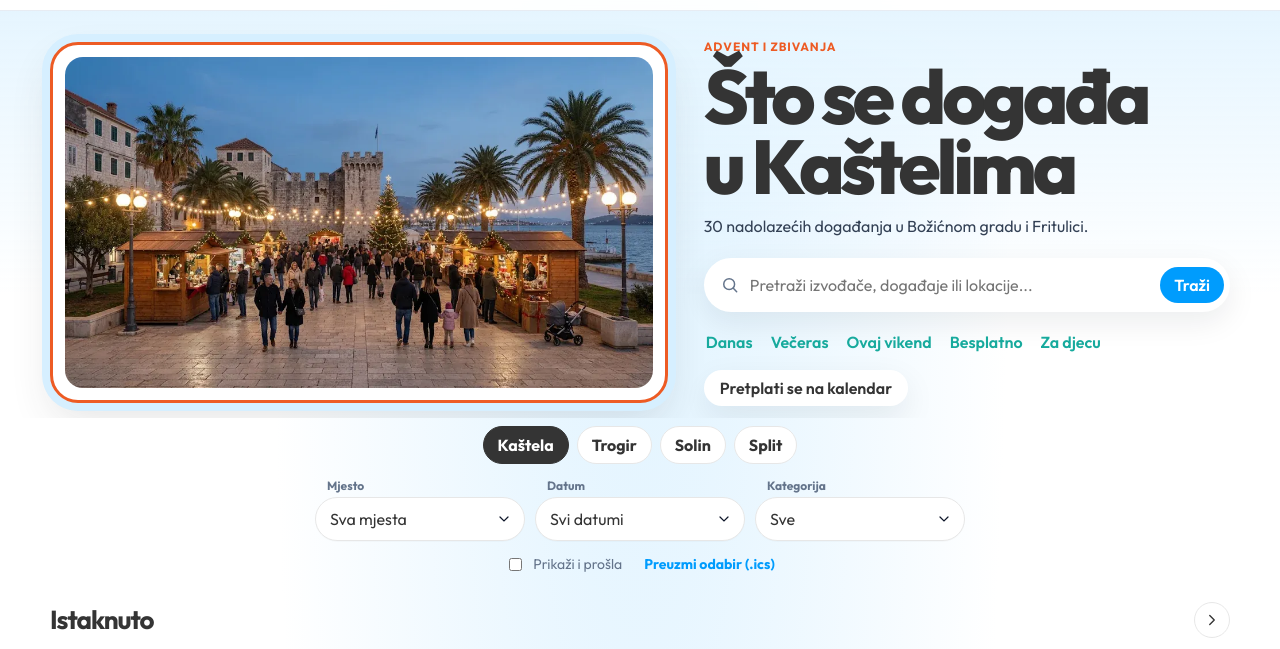
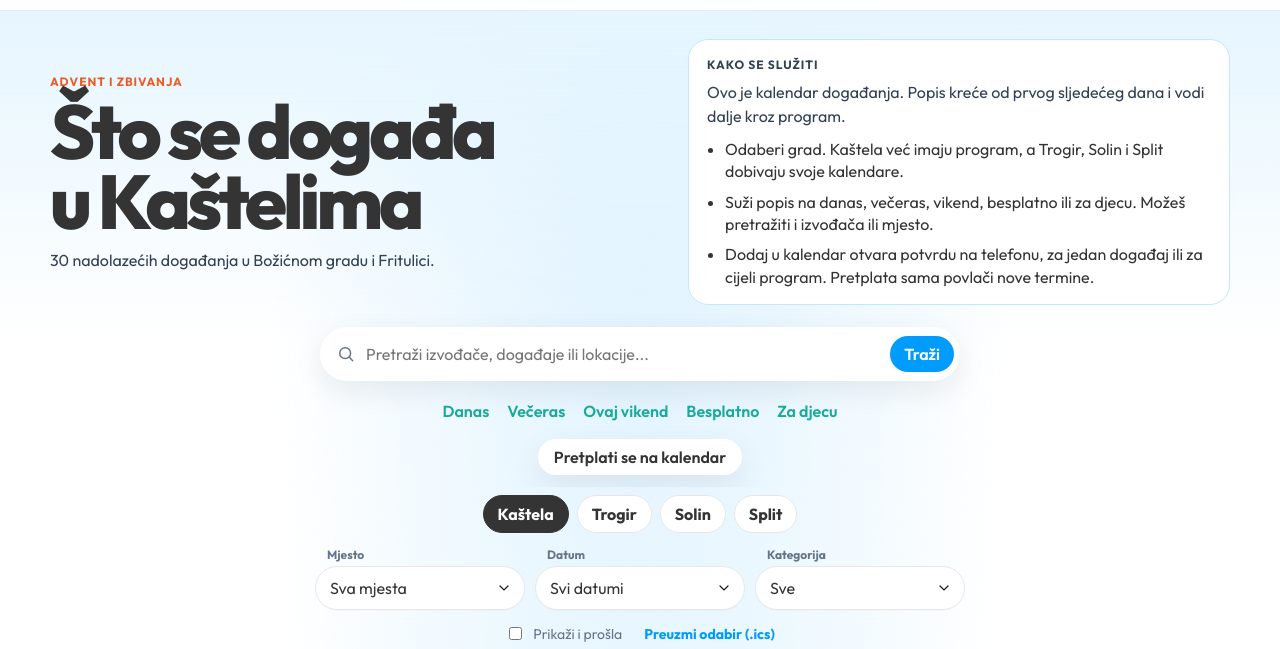
Before and after one commit to jutaspiza-png/kastela.live, a website with bundled scripts: page index.html in a window 1280 px wide. Shown: the part 58-707 px from the top of the page. Built offline with nearby package versions, Linux system fonts and the light colour scheme.

Commit message:
Replace the hero photo with a short guide beside the title.
The title sits at the top, and the note explains what the calendar is for and how to use it.

Co-authored-by: jutaspiza-png <jutaspiza-png@users.noreply.github.com>

```diff
--- a/index.html
+++ b/index.html
@@ -42,13 +42,22 @@
     <main>
       <section class="hero">
         <div class="wrap hero-layout">
-          <figure class="hero-frame">
-            <img src="./assets/hero.webp" width="1024" height="576" alt="Božićni sajam na rivi: kućice, bor, svjetla i dvorac uz more." />
-          </figure>
           <div class="hero-copy">
             <p class="eyebrow">Advent i zbivanja</p>
             <h1 id="hero-title">Što se događa<br />u Kaštelima</h1>
             <p class="lede" id="hero-count">Kalendar Božićnog grada i Fritulice.</p>
+          </div>
+          <aside class="hero-note">
+            <p class="eyebrow">Kako se služiti</p>
+            <p>Ovo je kalendar događanja. Popis kreće od prvog sljedećeg dana i vodi dalje kroz program.</p>
+            <ul>
+              <li>Odaberi grad. Kaštela već imaju program, a Trogir, Solin i Split dobivaju svoje kalendare.</li>
+              <li>Suži popis na danas, večeras, vikend, besplatno ili za djecu. Možeš pretražiti i izvođača ili mjesto.</li>
+              <li>Dodaj u kalendar otvara potvrdu na telefonu, za jedan događaj ili za cijeli program. Pretplata sama povlači nove termine.</li>
+            </ul>
+          </aside>
+        </div>
+        <div class="wrap hero-tools">
             <form class="search" id="search-form" role="search">
               <label class="sr-only" for="q">Pretraga</label>
               <svg viewBox="0 0 24 24" aria-hidden="true">
@@ -66,7 +75,6 @@
               <button type="button" data-intent="kids">Za djecu</button>
             </div>
             <button class="btn btn-hero" type="button" data-action="subscribe">Pretplati se na kalendar</button>
-          </div>
         </div>
       </section>
 
--- a/styles.css
+++ b/styles.css
@@ -190,28 +190,22 @@ code { font-family: "IBM Plex Mono", ui-monospace, monospace; font-size: 0.92em;
   padding: 18px 0 8px;
   overflow: hidden;
 }
-.hero-layout { display: grid; gap: 22px; align-items: center; min-width: 0; }
+.hero-layout { display: grid; gap: 18px; align-items: start; min-width: 0; }
 .hero-layout > * { min-width: 0; }
-.hero-frame {
-  width: 100%;
-  max-width: 100%;
-  min-width: 0;
+.hero-copy { position: relative; z-index: 1; text-align: center; max-width: 100%; }
+.hero-note {
   margin: 0;
-  padding: 12px;
+  padding: 16px 18px 8px;
+  text-align: left;
   background: white;
-  border: 3px solid var(--orange);
-  border-radius: 28px;
-  box-shadow: 0 0 0 8px color-mix(in srgb, var(--blue) 16%, white), 0 18px 40px rgba(52, 52, 52, 0.12);
+  border: 1px solid color-mix(in srgb, var(--blue) 24%, white);
+  border-radius: 20px;
 }
-.hero-frame img {
-  display: block;
-  width: 100%;
-  height: auto;
-  aspect-ratio: 16 / 9;
-  object-fit: cover;
-  border-radius: 18px;
-}
-.hero-copy { position: relative; z-index: 1; text-align: center; max-width: 100%; }
+.hero-note p { margin: 0 0 10px; color: #334155; line-height: 1.45; }
+.hero-note .eyebrow { margin-bottom: 8px; }
+.hero-note ul { margin: 0 0 8px; padding-left: 18px; }
+.hero-note li { margin: 0 0 8px; line-height: 1.4; }
+.hero-tools { margin-top: 8px; text-align: center; }
 .eyebrow { margin: 0 0 8px; font-weight: 700; letter-spacing: 0.08em; text-transform: uppercase; font-size: 12px; color: var(--orange); }
 h1 { margin: 0; font-size: clamp(42px, 8vw, 76px); line-height: 0.92; letter-spacing: -0.055em; font-weight: 800; }
 .lede { margin: 14px auto 0; max-width: 460px; color: #334155; font-size: 16px; }
@@ -514,11 +508,9 @@ dialog form { padding: 22px; }
   .event-side { grid-column: auto; flex-wrap: nowrap; }
 }
 @media (min-width: 900px) {
-  .hero-layout { grid-template-columns: minmax(0, 1.08fr) minmax(300px, 0.92fr); gap: 36px; }
+  .hero-layout { grid-template-columns: minmax(0, 1fr) minmax(280px, 0.9fr); gap: 36px; align-items: center; }
   .hero-copy { text-align: left; }
   .lede { margin-left: 0; margin-right: 0; }
-  .search { margin-left: 0; width: 100%; }
-  .quick { justify-content: flex-start; }
 }
 @media (min-width: 1100px) {
   .hero { padding: 28px 0 12px; }
--- a/sw.js
+++ b/sw.js
@@ -1,4 +1,4 @@
-const CACHE = "kastela-v5";
+const CACHE = "kastela-v6";
 const SHELL = [
   "./",
   "./index.html",
@@ -8,7 +8,6 @@ const SHELL = [
   "./assets/icon-192.png",
   "./assets/icon-512.png",
   "./assets/apple-touch-icon.png",
-  "./assets/hero.webp",
   "./assets/logo-mark.png",
 ];
 
```
